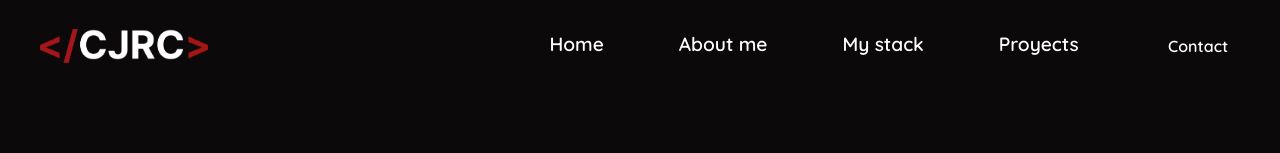
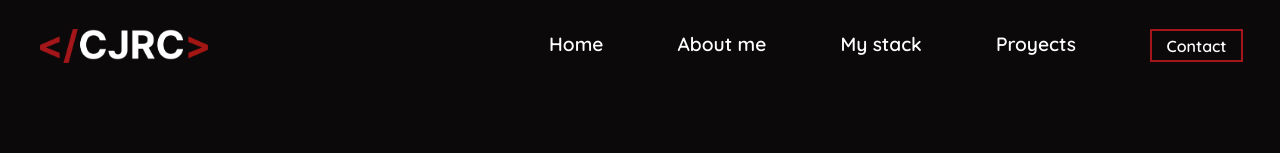
Before and after one commit to Lord-Mugen/Mugen-Portfolio, a React (Create React App) app: page / in a window 1280 px wide. Shown: the top 153 px of the page. Built offline with nearby package versions, Linux system fonts and the light colour scheme.

Commit message:
fixing contact link border

```diff
--- a/src/Components/Navbar/Navbar.css
+++ b/src/Components/Navbar/Navbar.css
@@ -46,7 +46,7 @@ a{
     width: 3.5em;
 }
 
-.contact{
+.contact-nav{
     color: var(--white);
     border: 1px solid #A4161A;
     padding: 0.6em 0.85em;
@@ -159,7 +159,7 @@ a{
 
     }
 
-    .contact{
+    .contact-nav{
         border: 2px solid #A4161A;
         padding: 0.3em 0.9em;
     }
@@ -176,7 +176,7 @@ a{
 
     }
 
-    .contact{
+    .contact-nav{
         border: 2px solid #A4161A;
         padding: 0.3em 0.9em;
     }
@@ -193,7 +193,7 @@ a{
 
     }
 
-    .contact{
+    .contact-nav{
         border: 2px solid #A4161A;
         padding: 0.3em 1em;
     }
--- a/src/Components/Navbar/Navbar.jsx
+++ b/src/Components/Navbar/Navbar.jsx
@@ -40,7 +40,7 @@ const Navbar = () => {
             <a href="#proyects" className="navbar-link">Proyects</a>
           </li>
           <li className="navbar-item">
-            <a href="#contact" className=" contact">Contact</a>
+            <a href="#contact" className="contact-nav">Contact</a>
           </li>
         </ul>
       </nav>
```
